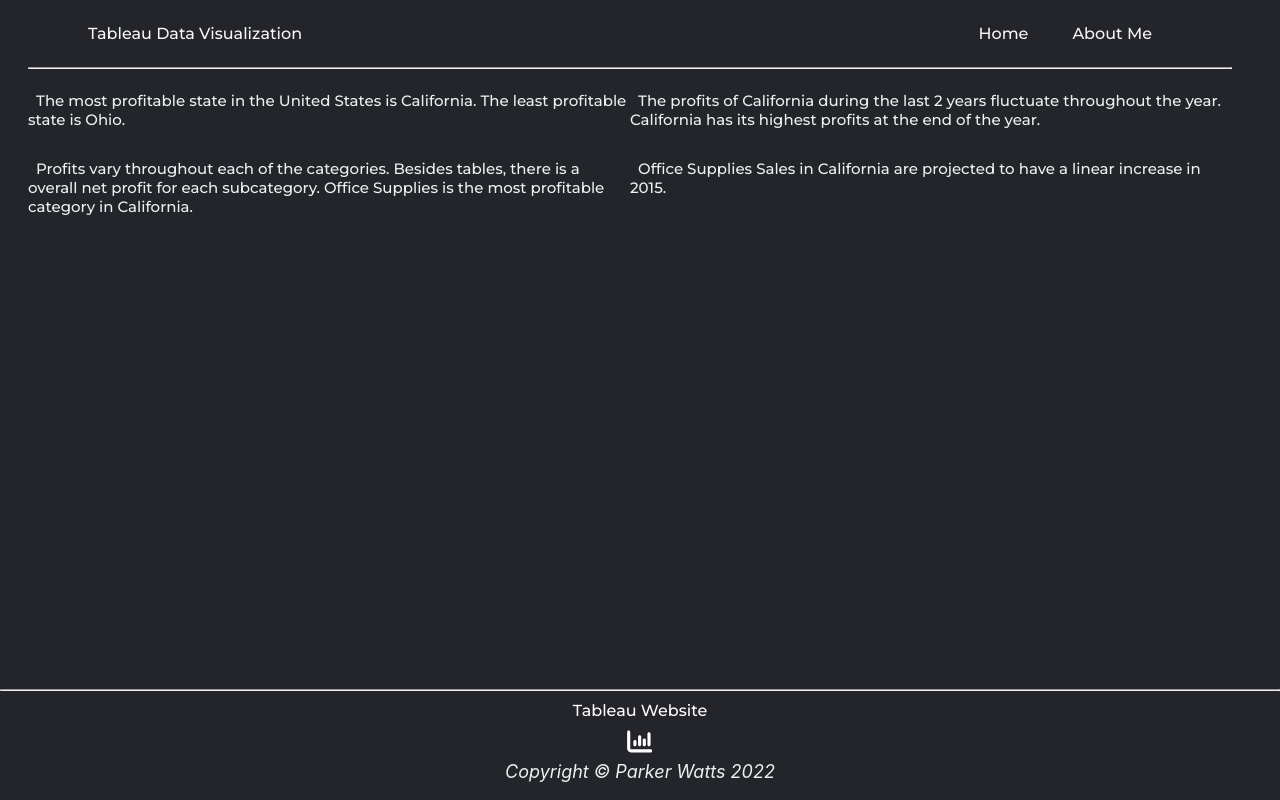
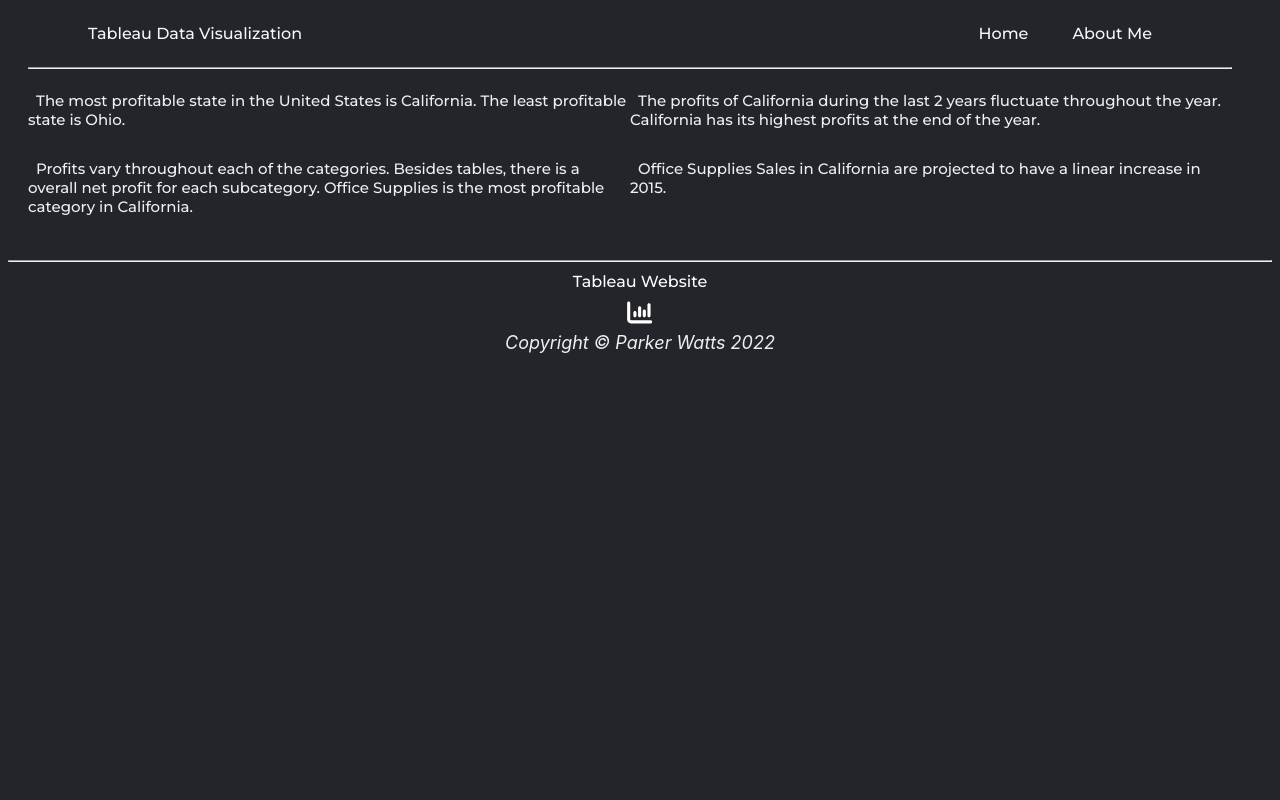
Before and after one commit to parkerwatts21/IS201Website, a plain HTML site: page html/tableau.html in a window 1280 px wide. Drawn offline with Linux system fonts and the light colour scheme; a script that the page names is missing.

Commit message:
Add files via upload

```diff
--- a/styles/bootstyles.css
+++ b/styles/bootstyles.css
@@ -12,18 +12,20 @@ header{
     color: #edf0f1;
     padding-left:  20px;
     padding-right:  40px;
+    padding-bottom: 20px;
 
 }
 
 .footer{
-    bottom: 110px;
+    bottom: 0px;
     left: 0px;
     right: 0px;
     height: 10px;
+
     font-size: 18px;
     color: #181818;
     text-align: center;
-    position: fixed;
+    position: relative;
     background-color: #24252a;
 }
 
```
